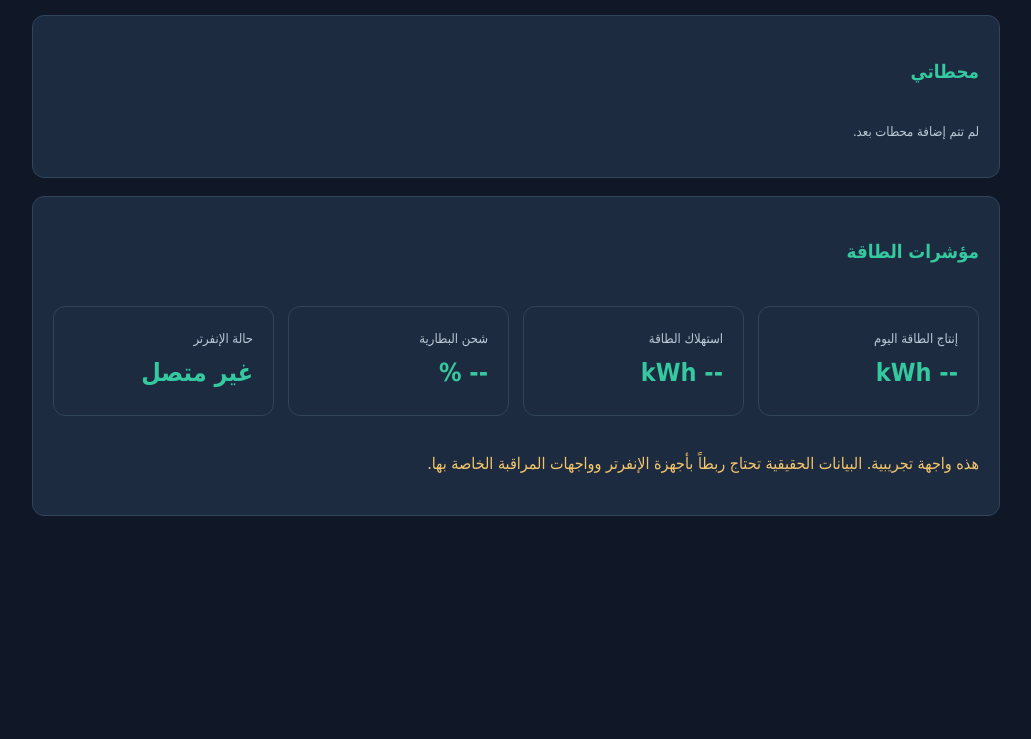
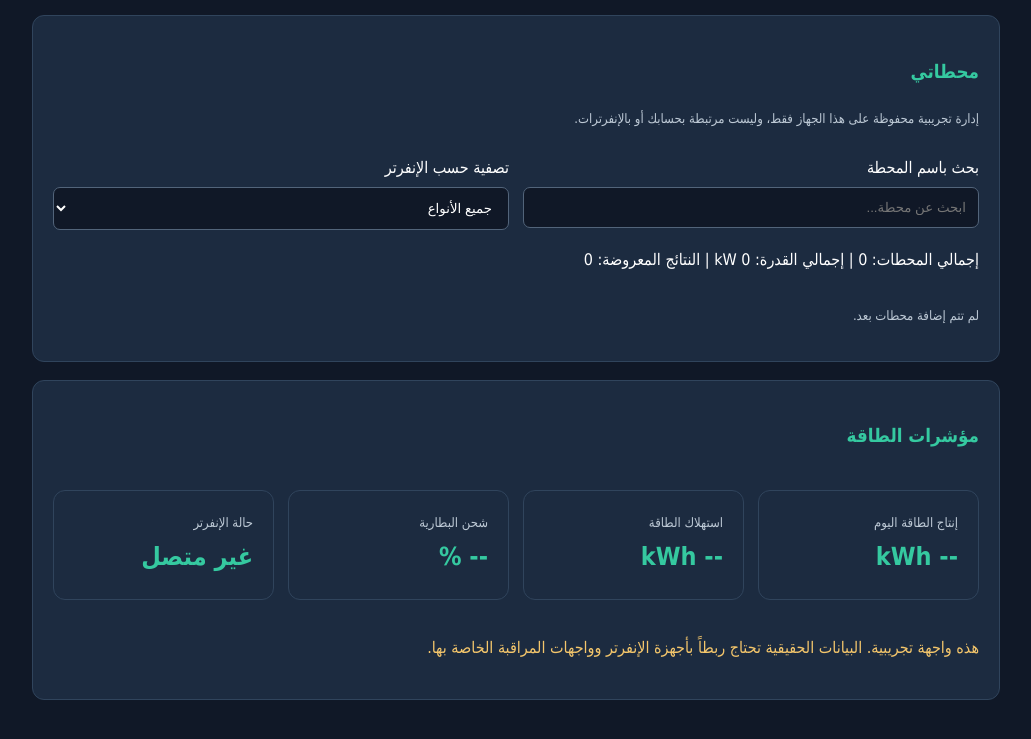
Before and after one commit to ahmedshbeta176-star/global-energy-technology, a plain HTML site: page monitoring.html in a window 1280 px wide. Shown: the part 815-1554 px from the top of the page, without its empty margins (124-1155 px from the left). Before the commit the page ends 1374 px from the top, so only its background shows below. Drawn offline with Linux system fonts and the light colour scheme.

Commit message:
Add station search, inverter filter and capacity summary to monitoring prototype

```diff
--- a/monitoring.html
+++ b/monitoring.html
@@ -68,6 +68,9 @@ button,.btn{display:inline-block;background:#35c9a0;color:#10202a;padding:11px 2
 
 <section class="panel">
 <h3>محطاتي</h3>
+<p class="muted">إدارة تجريبية محفوظة على هذا الجهاز فقط، وليست مرتبطة بحسابك أو بالإنفرترات.</p>
+<div class="grid"><div><label for="stationSearch">بحث باسم المحطة</label><input id="stationSearch" placeholder="ابحث عن محطة..." oninput="renderStations()"></div><div><label for="inverterFilter">تصفية حسب الإنفرتر</label><select id="inverterFilter" onchange="renderStations()"><option value="">جميع الأنواع</option><option>SMA</option><option>Voltronic / Axpert</option><option>GoodWe</option><option>Solis</option><option>Huawei</option><option>Growatt</option><option>Deye</option><option>DYA</option></select></div></div>
+<p id="stationSummary" aria-live="polite"></p>
 <div id="stations" class="grid">
 <p class="muted">جاري تحميل المحطات...</p>
 </div>
@@ -107,14 +110,19 @@ function showMessage(text) {
 }
 
 function renderStations() {
-    const stations = getStations();
+    const allStations = getStations();
+    const query = document.getElementById('stationSearch').value.trim().toLocaleLowerCase();
+    const inverterFilter = document.getElementById('inverterFilter').value;
+    const stations = allStations.filter(s => s.name.toLocaleLowerCase().includes(query) && (!inverterFilter || s.inverter === inverterFilter));
+    const totalCapacity = allStations.reduce((sum, s) => sum + Number(s.capacity || 0), 0);
+    document.getElementById('stationSummary').textContent = 'إجمالي المحطات: ' + allStations.length + ' | إجمالي القدرة: ' + totalCapacity.toLocaleString('ar', {maximumFractionDigits: 2}) + ' kW | النتائج المعروضة: ' + stations.length;
     const container = document.getElementById('stations');
     container.innerHTML = '';
 
     if (stations.length === 0) {
         const empty = document.createElement('p');
         empty.className = 'muted';
-        empty.textContent = 'لم تتم إضافة محطات بعد.';
+        empty.textContent = allStations.length ? 'لا توجد محطات مطابقة للبحث.' : 'لم تتم إضافة محطات بعد.';
         container.appendChild(empty);
         return;
     }
```
